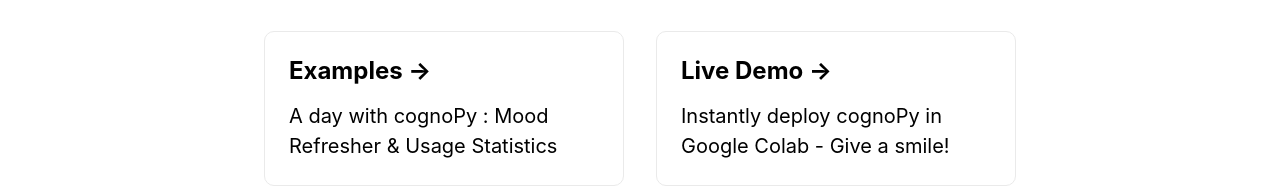
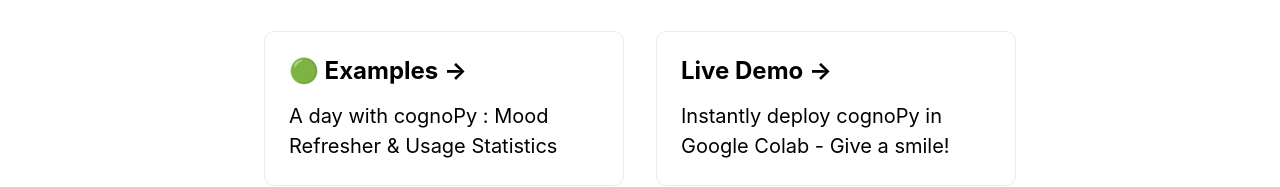
Before and after one commit to xiaowuc2/cognopy.github.io, a Next.js app: page / in a window 1280 px wide. Shown: the part 458-645 px from the top of the page. Built offline with nearby package versions, Linux system fonts and the light colour scheme.

Commit message:
Update index.js

```diff
--- a/pages/index.js
+++ b/pages/index.js
@@ -34,7 +34,7 @@ export default function Home() {
             href="https://github.com/vercel/next.js/tree/master/examples"
             className={styles.card}
           >
-            <h3>Examples &rarr;</h3>
+            <h3>🟢 Examples &rarr;</h3>
             <p>A day with cognoPy : Mood Refresher & Usage Statistics</p>
           </a>
 
```
